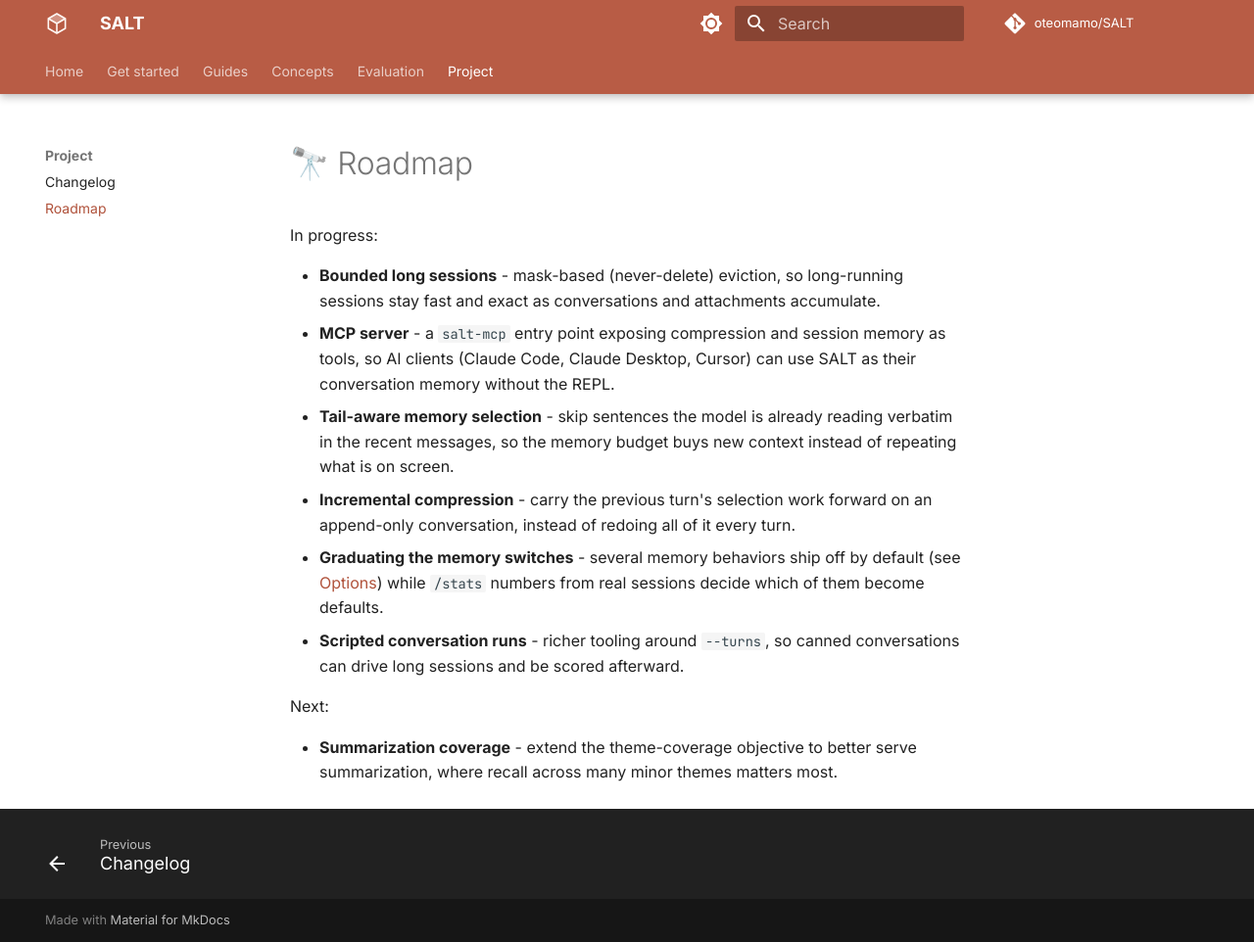
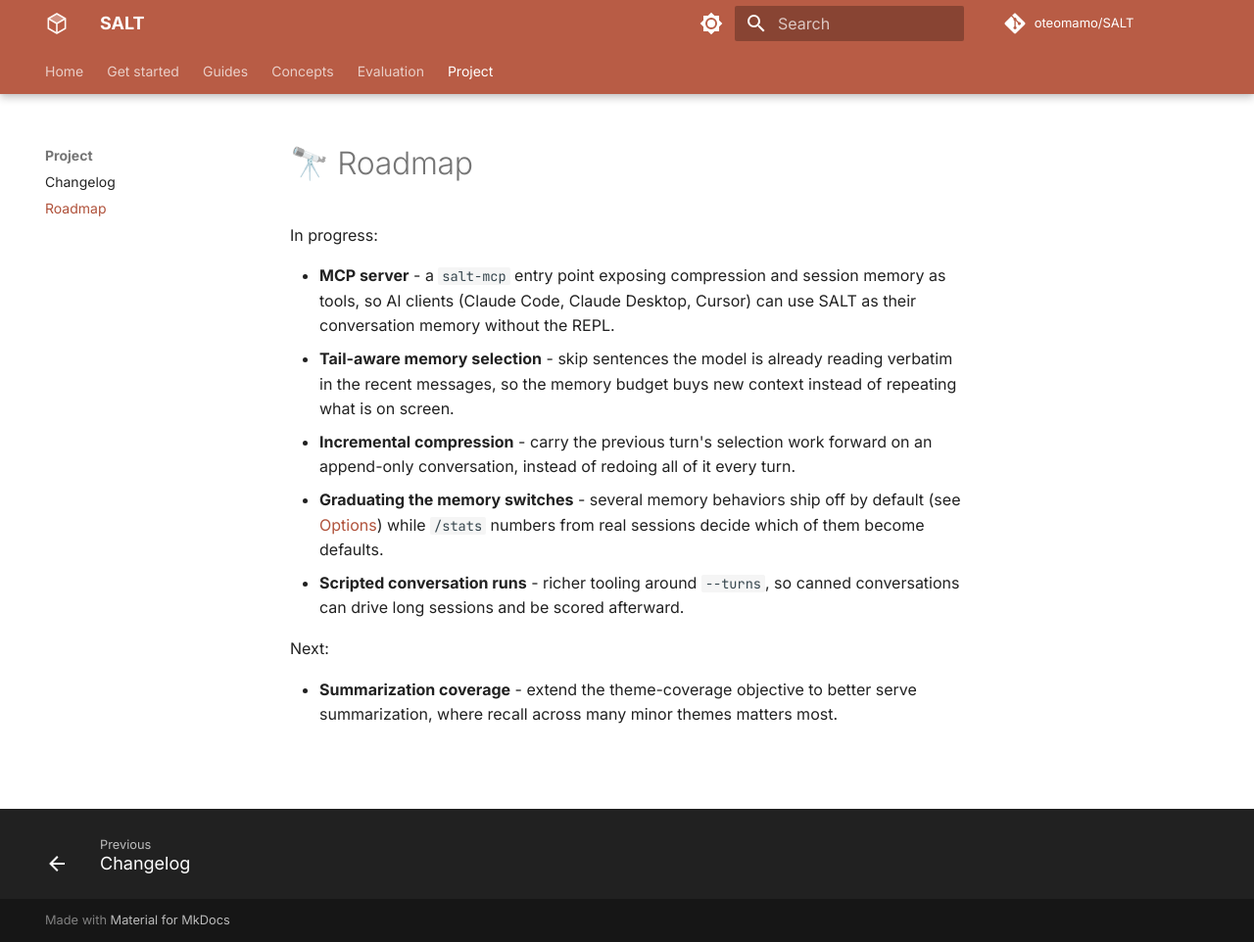
Before and after one commit to oteomamo/SALT, an MkDocs documentation site: the page built from docs/roadmap.md, in a window 1280 px wide and 962 px high. Shown: the whole window at 98% size. Built offline with MkDocs 1.6.1 and Material for MkDocs 9.7.7, drawn with Linux system fonts in a browser that asks for light colours; comment, search, counter and statistics services are not loaded; the version menu is left out.

Commit message:
v2.9.91 README: bounded long sessions roadmap entry finished

```diff
--- a/docs/roadmap.md
+++ b/docs/roadmap.md
@@ -2,9 +2,6 @@
 
 In progress:
 
-- **Bounded long sessions** - mask-based (never-delete) eviction, so
-  long-running sessions stay fast and exact as conversations and
-  attachments accumulate.
 - **MCP server** - a `salt-mcp` entry point exposing compression and session
   memory as tools, so AI clients (Claude Code, Claude Desktop, Cursor) can use
   SALT as their conversation memory without the REPL.
--- a/pyproject.toml
+++ b/pyproject.toml
@@ -4,7 +4,7 @@ build-backend = "setuptools.build_meta"
 
 [project]
 name = "salt"
-version = "2.9.90"
+version = "2.9.91"
 description = "SALT: Salience-Aware Lexical Trie for Long-Context Compression"
 readme = "README.md"
 license = "MIT"
```
Also changed, not shown: README.md (+0 -5 lines).
